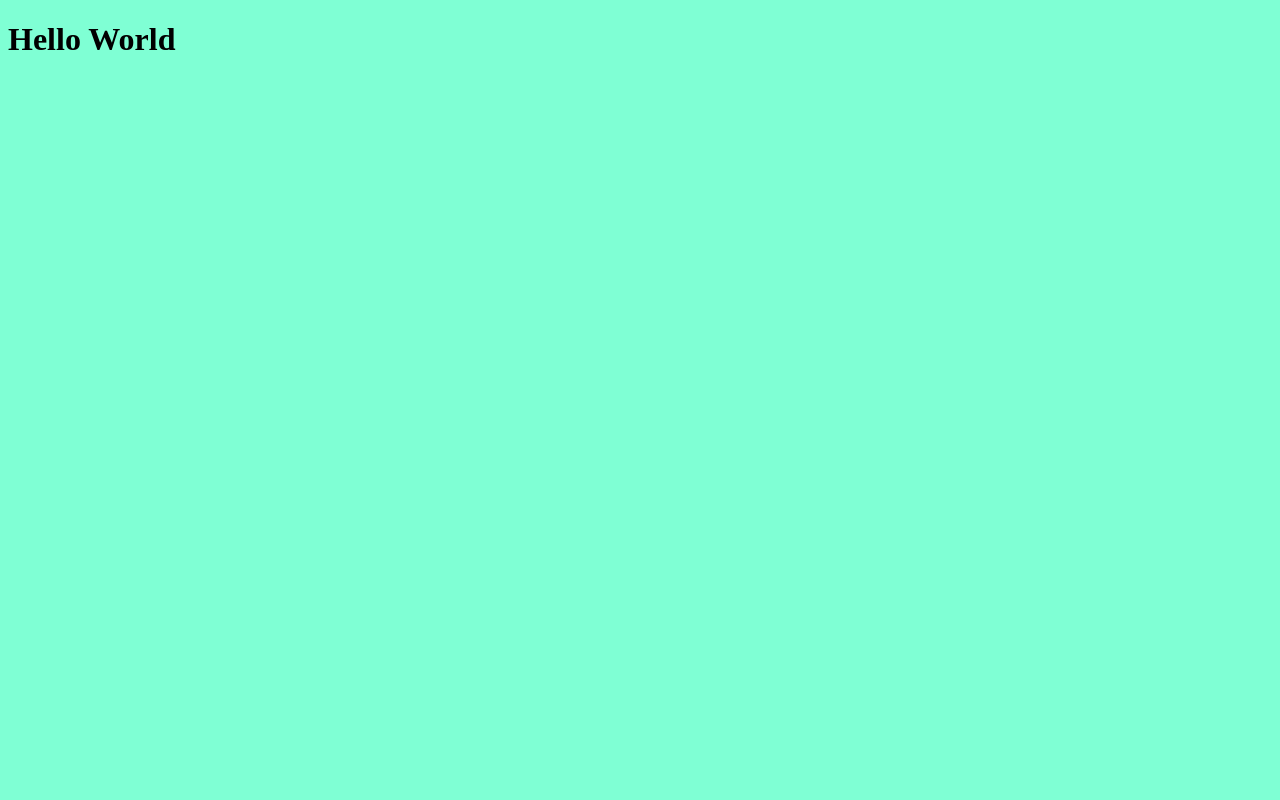
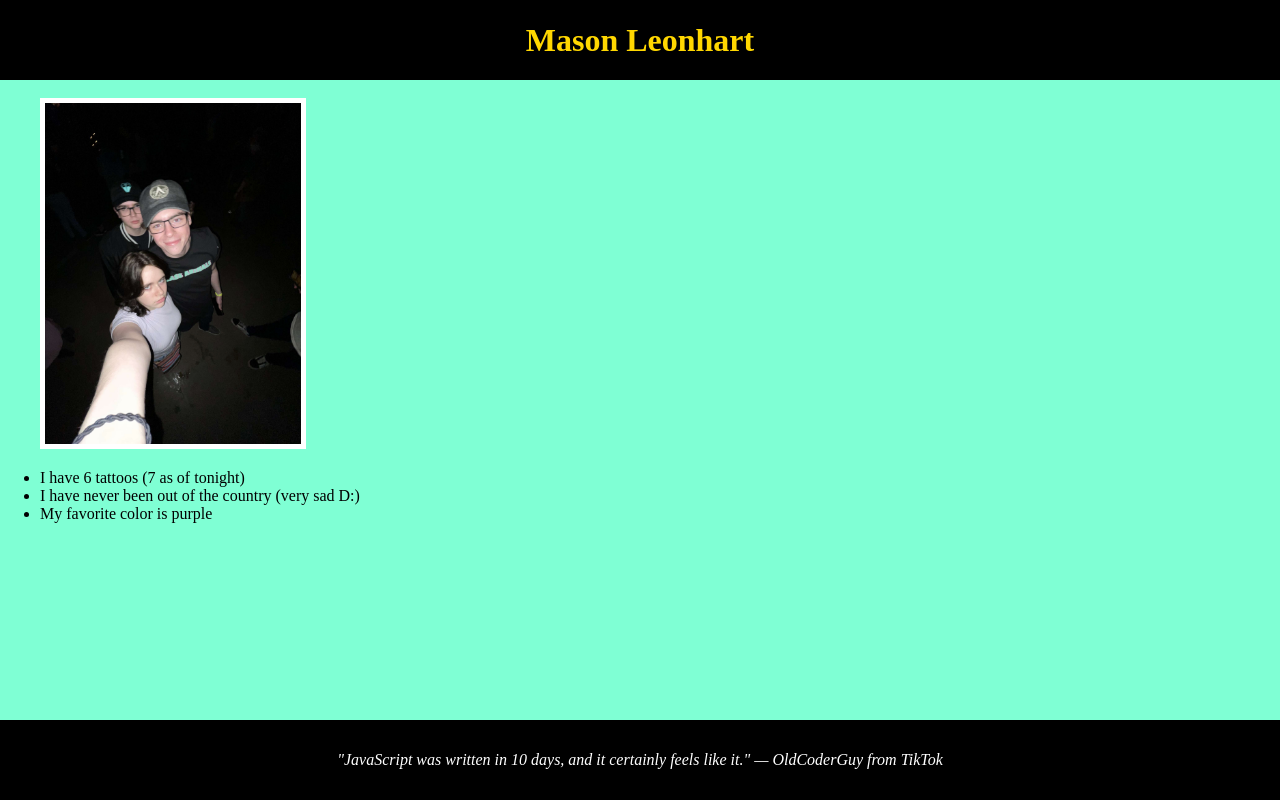
Before and after one commit to masonleonhart/jolitz-week-2-class-a, a plain HTML site: page Assignment/index.html in a window 1280 px wide. Drawn offline with Linux system fonts and the light colour scheme; files that its build step writes are made by us from their sources; files whose address does not match are found by name.

Commit message:
completed assignment

```diff
--- a/Assignment/index.html
+++ b/Assignment/index.html
@@ -9,6 +9,27 @@
     <title>Hello World</title>
   </head>
   <body>
-    <h1>Hello World</h1>
+    <main>
+      <header>
+        <h1>Mason Leonhart</h1>
+      </header>
+      <br />
+      <img
+        src="../images/me.jpeg"
+        alt="A picture of myself, my cousin, and her best friend at the Glass Animals Concert in March of '22"
+      />
+      <br />
+      <ul>
+        <li>I have 6 tattoos (7 as of tonight)</li>
+        <li>I have never been out of the country (very sad D:)</li>
+        <li>My favorite color is purple</li>
+      </ul>
+    </main>
+    <footer>
+      <p>
+        "JavaScript was written in 10 days, and it certainly feels like it."
+        &mdash; OldCoderGuy from TikTok
+      </p>
+    </footer>
   </body>
 </html>
--- /dev/null
+++ b/Assignment/style.css
@@ -0,0 +1,50 @@
+body,
+html {
+  background-color: aquamarine;
+  margin: 0;
+  padding: 0;
+  height: 100%;
+}
+
+body {
+  display: flex;
+  flex-direction: column;
+}
+
+header,
+footer {
+  background-color: black;
+  color: gold;
+  height: 5rem;
+  display: flex;
+  justify-content: center;
+  align-items: center;
+}
+
+header > h1,
+footer > p {
+  margin: 0;
+}
+
+main {
+  flex: 1 0 auto;
+}
+
+img {
+  width: 20%;
+  margin-left: 2.5rem;
+  border: solid white 5px;
+}
+
+footer > p {
+  font-style: italic;
+  color: white;
+}
+
+ul {
+  font-family: montserrat;
+}
+
+footer {
+  flex-shrink: 0;
+}
--- a/style.css
+++ /dev/null
@@ -1,3 +0,0 @@
-body {
-  background-color: aquamarine;
-}
```
Also changed, not shown: Assignment/helloWorld.js (renamed from helloWorld.js), images/me.jpeg (added).
